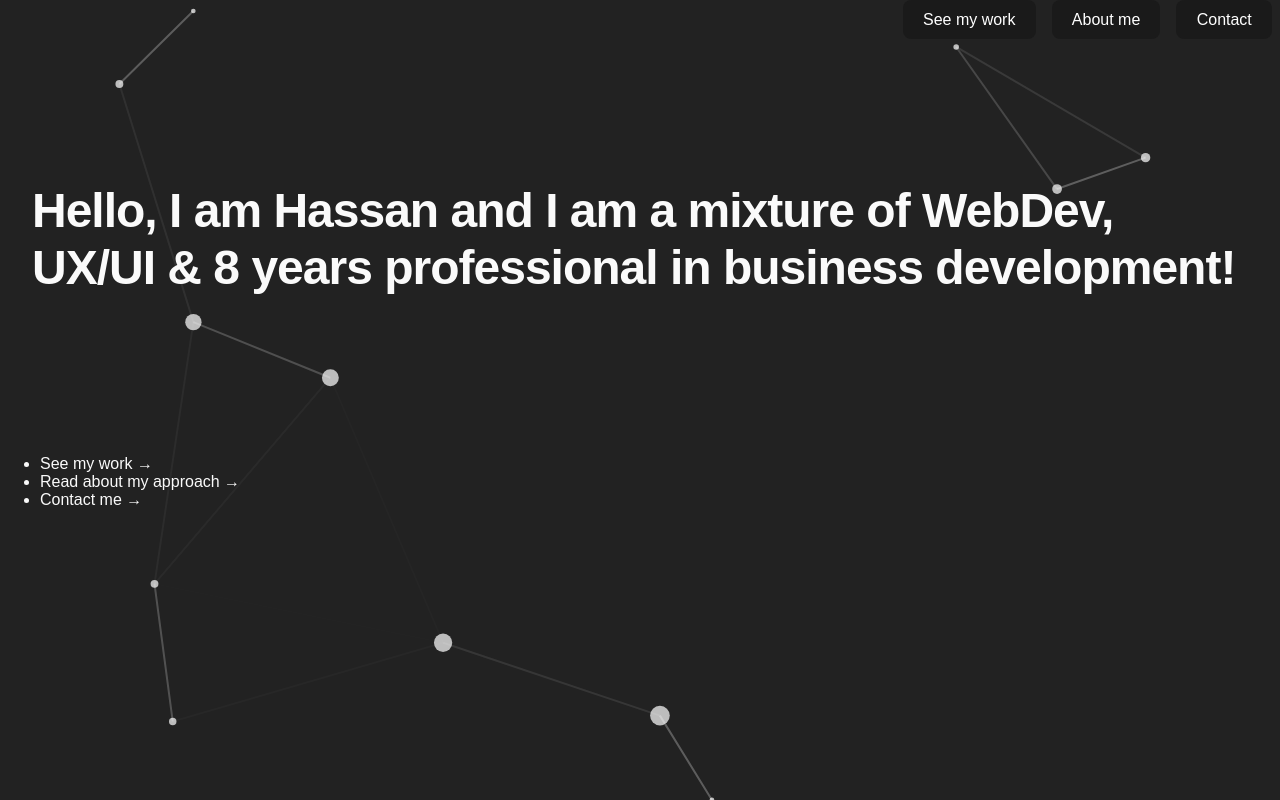
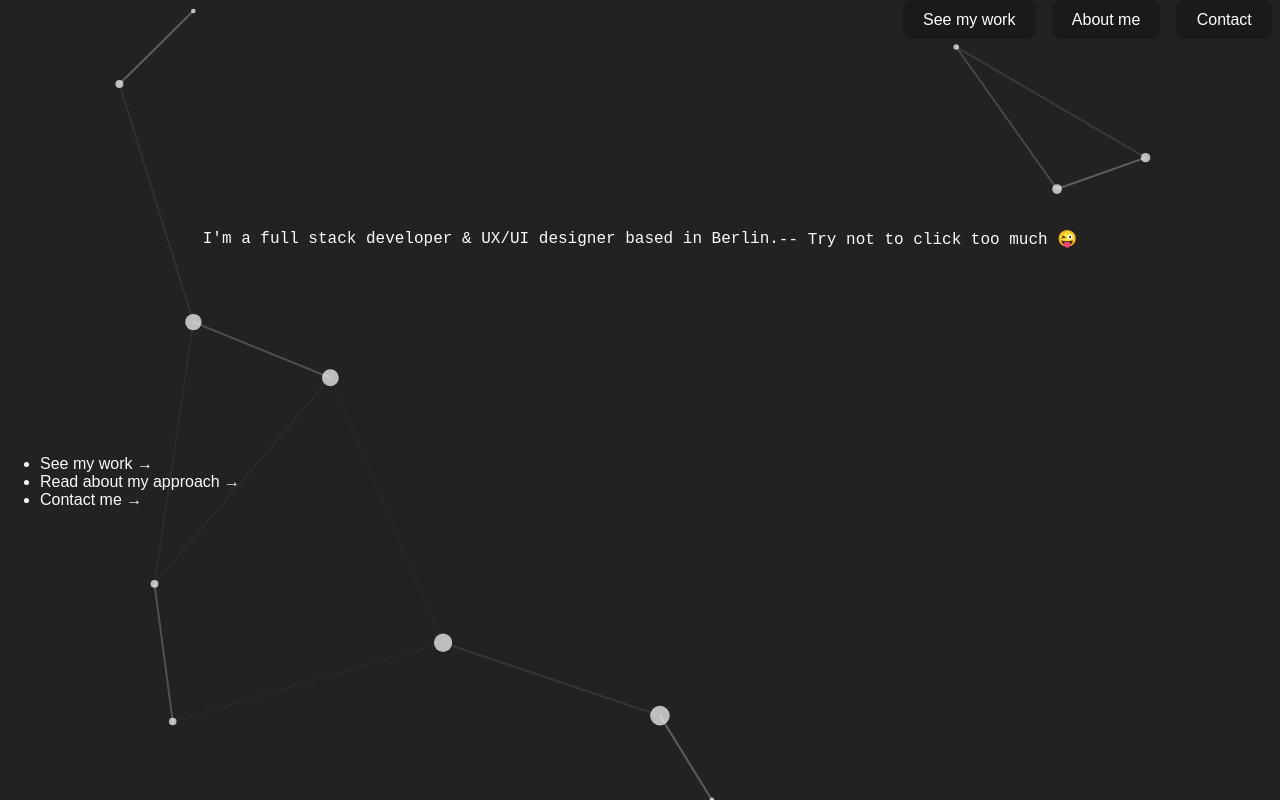
Before and after one commit to h-aburesha/my-next-website, a Next.js app: page / in a window 1280 px wide. Built offline with nearby package versions, Linux system fonts and the light colour scheme.

Commit message:
content adjustment

```diff
--- a/pages/index.tsx
+++ b/pages/index.tsx
@@ -25,10 +25,11 @@ export default function Home() {
             <Link to="/contact">Contact Me</Link> */}
                 </nav>
                 <header className="header">
-                    <h1 className="header-text">
-                        Hello, I am Hassan and I am a mixture of WebDev, UX/UI &
-                        8 years professional in business development!
-                    </h1>
+                    <code className="welcome-message">
+                        I'm a full stack developer & UX/UI designer based in
+                        Berlin.
+                    </code>
+                    <code> -- Try not to click too much 😜</code>
                 </header>
                 <div className="navigation-list-home">
                     <ul>
```
